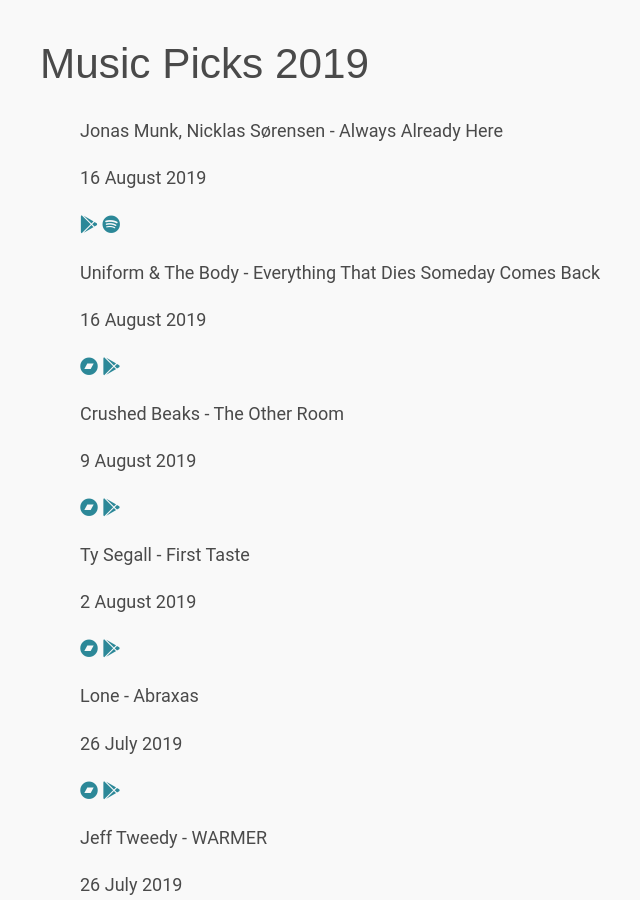
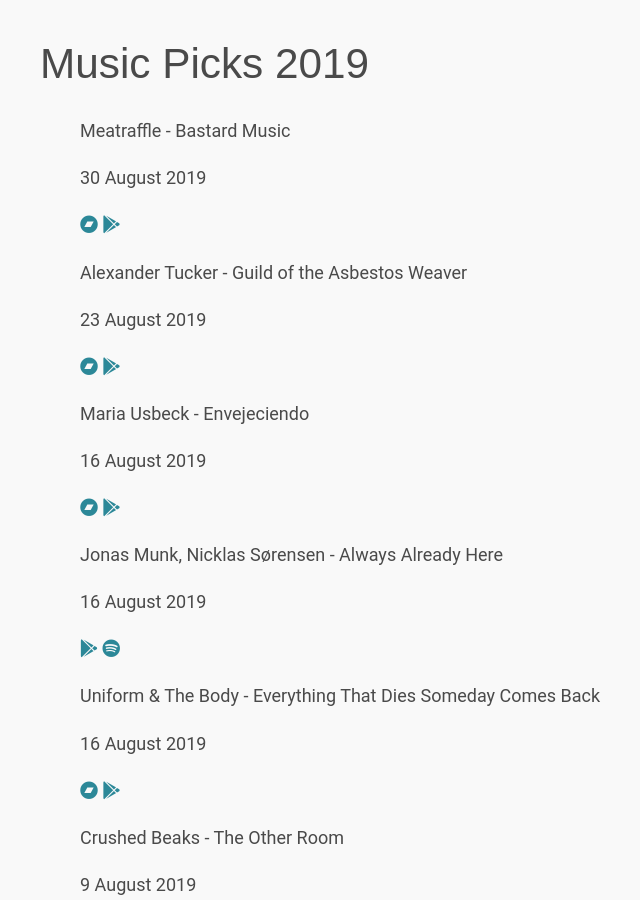
Before and after one commit to edclements/website, a Jekyll site: the page built from music-picks/2019.html, in a window 1280 px wide and 900 px high. Shown: the whole window, without its empty margins (258-898 px from the left). Built offline with Jekyll 4.4.1, drawn with Linux system fonts in a browser that asks for light colours; nearby versions of some CDN libraries; some of the changed text lies outside the part shown.

Commit message:
Add releases

```diff
--- a/_data/music-picks/2018.yml
+++ b/_data/music-picks/2018.yml
@@ -465,3 +465,9 @@
   google: https://play.google.com/music/listen#/album/Bolquy72g2wpv4fjfroawprqzpi/Bill+Orcutt/Brace+Up!
   spotify: https://open.spotify.com/album/2JmJbAsXtJDqaTTdLaf2vt
   title: Brace Up!
+
+- artist: Ulaan Markhor
+  bandcamp: https://worstward.bandcamp.com/album/helm
+  date: 2018-06-22
+  google: https://play.google.com/music/listen?u=0#/album/Bc6p65qs7jy37hmgs7ci47gbyta/Ulaan+Markhor/Helm
+  title: Helm
--- a/_data/music-picks/2019.yml
+++ b/_data/music-picks/2019.yml
@@ -681,3 +681,37 @@
   google: https://play.google.com/music/listen?u=0#/album/Bvhzy7zucwy3djjpme2acfjssia/Jonas+Munk/Always+Already+Here
   spotify: https://open.spotify.com/album/6Cly90UXXW9Hz851yq7mtM
   title: Always Already Here
+
+- artist: Alexander Tucker
+  bandcamp: https://alexandertucker.bandcamp.com/album/guild-of-the-asbestos-weaver
+  date: 2019-08-23
+  google: https://play.google.com/music/listen?u=0#/album/B6hmo6slqiv7fobiogmgeuunzhu/Alexander+Tucker/Guild+of+the+Asbestos+Weaver
+  title: Guild of the Asbestos Weaver
+
+- artist: Maria Usbeck
+  bandcamp: https://mariausbeck.bandcamp.com/album/envejeciendo
+  date: 2019-08-16
+  google: https://play.google.com/music/listen?u=0#/album/Bv722dco7jqm46rldnsuwip3k3q/Maria+Usbeck/Envejeciendo
+  title: Envejeciendo
+
+- artist: Steven R. Smith
+  bandcamp: https://worstward.bandcamp.com/album/a-sketchbook-of-endings
+  date: 2019-05-30
+  google: https://play.google.com/music/listen?u=0#/sarrar/Aom6z746ykzd5l5a6bpww5g7hzq/Steven+R.+Smith
+  title: A Sketchbook of Endings
+
+- artist: Black To Comm
+  bandcamp: https://blacktocomm.bandcamp.com/album/before-after
+  date: 2019-07-12
+  google: https://play.google.com/music/listen?u=0#/album/Bvsvogf7ig64ehfkxxgdovby4yy/Black+To+Comm/Before+After
+  title: Before After
+
+- artist: Meatraffle
+  bandcamp: https://meatraffle1917.bandcamp.com/album/bastard-music
+  date: 2019-08-30
+  google: https://play.google.com/music/listen?u=0#/album/Bexojc3vxikn7kjwonejwn6pcya/Meatraffle/Bastard+Music
+  title: Bastard Music
+
+- artist: Four Tet
+  google: https://play.google.com/music/listen?u=0#/album/Bfcjyqy6qm2tfvthgb6dlsw5nbm
+  title: Anna Painting
```
